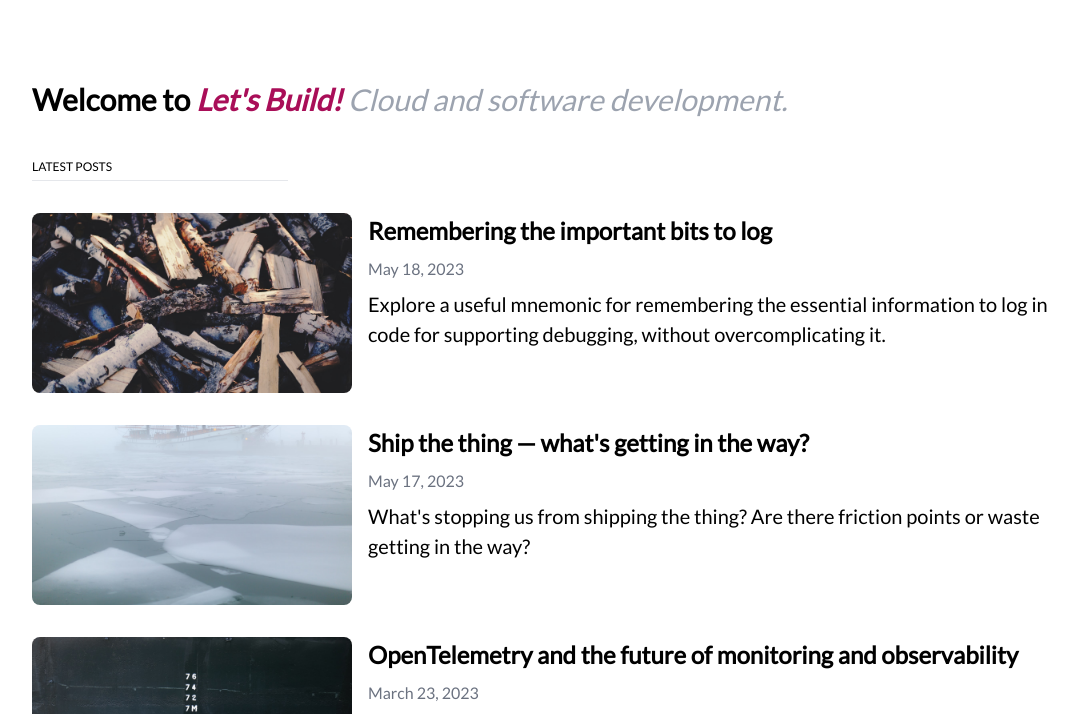
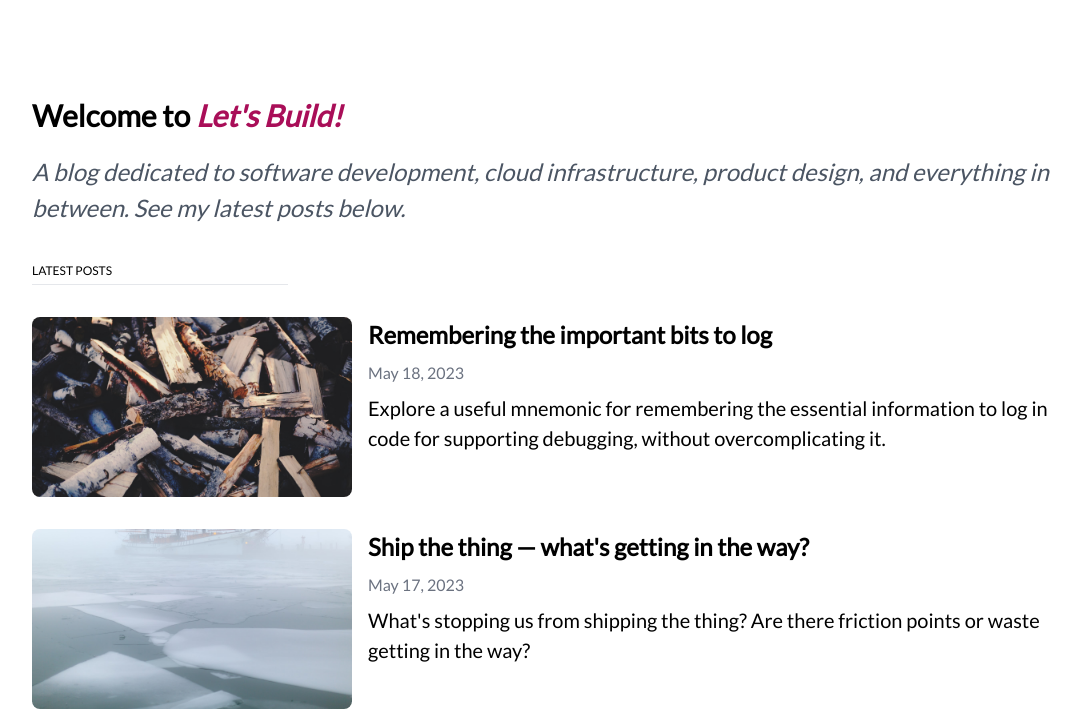
Before and after one commit to sbracegirdle/sbracegirdle.github.io, an Astro site: page / in a window 1280 px wide. Shown: the part 61-775 px from the top of the page, without its empty margins (96-1177 px from the left). Built offline with nearby package versions, Linux system fonts and the light colour scheme; Astro itself is replaced by a stand-in of ours; some packages are replaced by stand-ins of ours.

Commit message:
Tweak prose and appearance on home page.

```diff
--- a/src/pages/index.astro
+++ b/src/pages/index.astro
@@ -1,5 +1,5 @@
 ---
-import { Image } from '@astrojs/image/components';
+import { Image } from "@astrojs/image/components";
 import { postFileToUrl } from "../util";
 
 import Page from "../layouts/Page.astro";
@@ -18,13 +18,16 @@ const latest = allPosts
 ---
 
 <Page title="Home">
-  <div class="my-4">
-    <span class="text-2xl font-bold"
-      >Welcome to <em class="text-flickr-darker">Let's Build!</em></span
-    ><span class="text-2xl my-2 text-gray-400 italic">
-      Cloud and software development.</span
-    >
+  <div class="my-8">
+    <div class="my-4 text-2xl font-bold">
+      Welcome to <em class="text-flickr-darker">Let's Build!</em>
+    </div>
+    <div class="text-xl my-1 text-gray-600 italic">
+      A blog dedicated to software development, cloud infrastructure, product
+      design, and everything in between. See my latest posts below.
+    </div>
   </div>
+
   <div class="my-8 px-0 text-2xs uppercase border-b py-1 w-full md:w-1/4">
     Latest posts
   </div>
```
